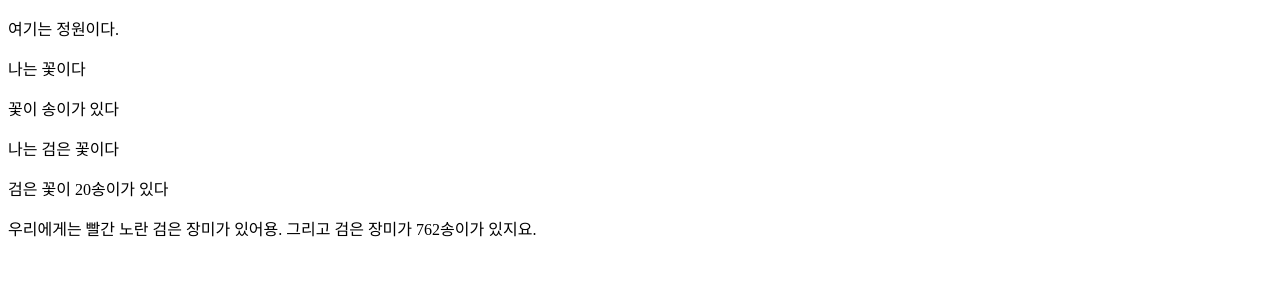
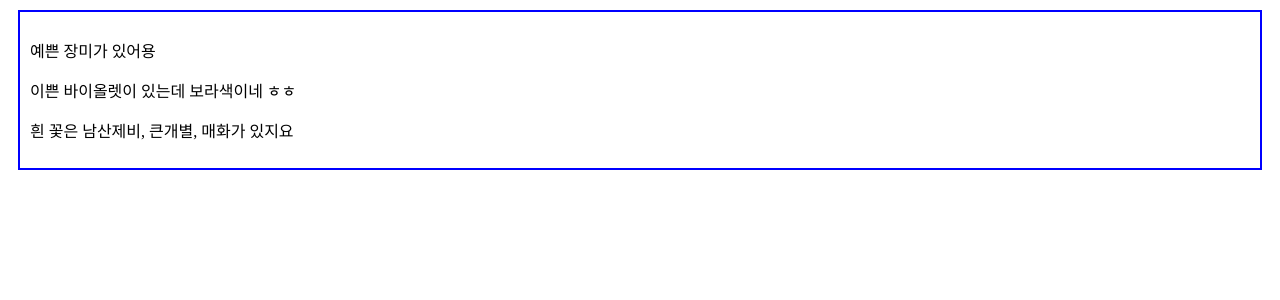
Before and after one commit to sansantokki762/react, a React (Vite) app in the folder homework1/: page / in a window 1280 px wide. Shown: the top 300 px of the page. Built offline with nearby package versions, Linux system fonts and the light colour scheme.

Commit message:
props의 여러가지 활용.

```diff
--- /dev/null
+++ b/homework1/src/Box.jsx
@@ -0,0 +1,14 @@
+function Box(props) {
+    const style1 = {
+        border: "2px solid blue",
+        padding: "10px",
+        margin: "10px"
+    }
+    return(
+        <div style={style1}>
+            {props.children} {/*이렇게 하면 컴포넌트에다 뭘 넣을 수 있음*/}
+        </div>
+    )
+}
+
+export default Box;
--- a/homework1/src/main.jsx
+++ b/homework1/src/main.jsx
@@ -114,6 +114,54 @@ function Flower1(props) {
 const a = ["빨간","노란", "검은"] //배열
 const b = {kind: "장미", amount: 762} //객체
 
+
+
+////////////////////////////////////////////////////////////////////////
+
+//숙4 //
+
+function Rose({rose}) /*rose만 사용 가능하도록 제한*/ {
+
+  return(
+    <>
+      <p>예쁜 {rose}가 있어용</p>
+    </>
+  )
+}
+
+function Violet(props) {
+
+  const {violet , color} = props //객체를 생성해서 제한
+
+  return(
+    <>
+      <p> 이쁜 {violet}이 있는데 {color}색이네 ㅎㅎ</p>
+    </>
+  )
+}
+
+function WhiteFlowers({kind1 ="남산제비" /*기본값으로 지정*/ ,kind2 , ...rest}) /*객체를 props자리에 넣어버림*/{
+  return(
+    <>
+      <p>흰 꽃은 {kind1}, {kind2}, {rest.kind3}가 있지요</p>
+    </>
+  )
+}
+
+import Box from './Box.jsx'
+
+function Flowers() {
+  return(
+    <Box> {/*이렇게 안에다 뭘 넣을 수 있음*/}
+      <Rose rose ="장미"/>
+      <Violet violet = "바이올렛" color = "보라" />
+      <WhiteFlowers  kind2 ="큰개별" kind3 ="매화" />
+    </Box>
+  )
+}
+
+
+
 createRoot(document.getElementById('root')).render/* body를 랜더함*/ (
-    <Garden/>
+    <Flowers/>
 )
```
